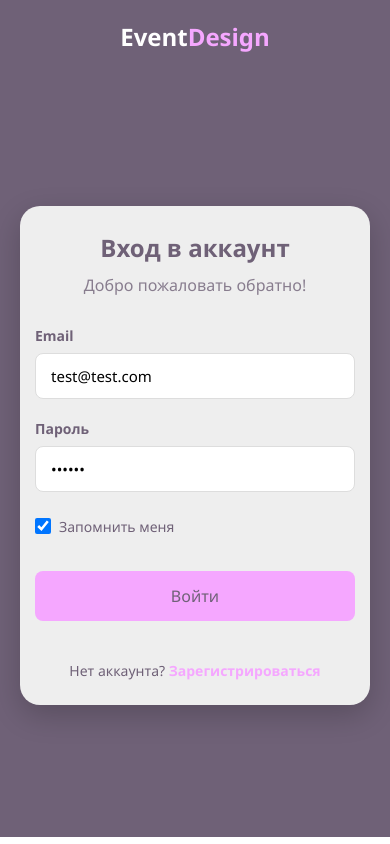
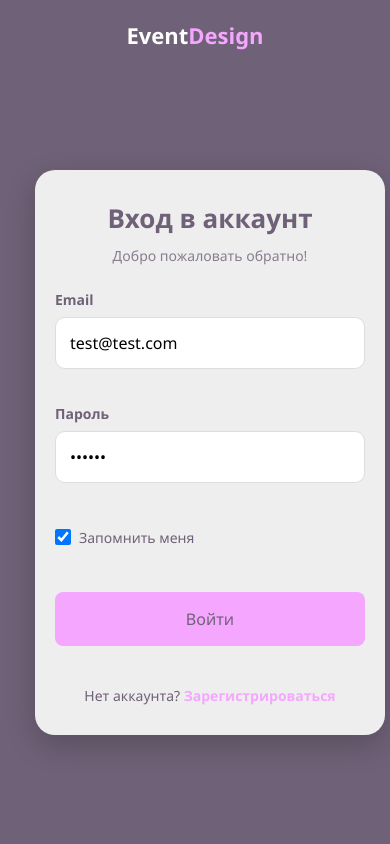
Before and after one commit to s1mons666/EventDesign, a PHP site: page /login.php in a window 390 px wide. Run offline with PHP 8.4, Linux system fonts and the light colour scheme.

Commit message:
опаоа

```diff
--- a/public/login.php
+++ b/public/login.php
@@ -12,10 +12,128 @@ if (isset($_SESSION['user_id'])) {
 <head>
     <meta charset="UTF-8">
     <title>EventDesign - Вход</title>
+    <meta name="viewport" content="width=device-width, initial-scale=1.0, maximum-scale=1.0, user-scalable=yes">
     <link rel="stylesheet" href="css/style.css">
     <link rel="stylesheet" href="css/auth.css">
+    <style>
+        /* Дополнительные стили для мобильной адаптации */
+        @media (max-width: 480px) {
+            .auth-card {
+                padding: 30px 20px !important;
+                margin: 0 15px !important;
+            }
+
+            .auth-card h2 {
+                font-size: 26px !important;
+            }
+
+            .auth-subtitle {
+                font-size: 14px !important;
+                margin-bottom: 25px !important;
+            }
+
+            .form-group {
+                margin-bottom: 15px !important;
+            }
+
+            .form-group input {
+                padding: 14px !important;
+                font-size: 16px !important;
+                -webkit-appearance: none !important;
+                border-radius: 10px !important;
+            }
+
+            .form-options {
+                flex-direction: column !important;
+                align-items: flex-start !important;
+                gap: 12px !important;
+                margin: 10px 0 20px !important;
+            }
+
+            .checkbox {
+                font-size: 14px !important;
+            }
+
+            .forgot-link {
+                font-size: 14px !important;
+                margin-left: 0 !important;
+            }
+
+            .auth-btn {
+                padding: 16px !important;
+                font-size: 16px !important;
+                width: 100% !important;
+                margin-top: 5px !important;
+            }
+
+            .auth-footer {
+                font-size: 14px !important;
+                margin-top: 20px !important;
+            }
+
+            #message {
+                font-size: 14px !important;
+                padding: 12px !important;
+                margin-top: 20px !important;
+            }
+
+            .header .logo {
+                font-size: 22px !important;
+            }
+        }
+
+        @media (max-width: 360px) {
+            .auth-card {
+                padding: 25px 15px !important;
+            }
+
+            .auth-card h2 {
+                font-size: 24px !important;
+            }
+
+            .form-group input {
+                padding: 12px !important;
+            }
+
+            .btn {
+                padding: 14px !important;
+            }
+        }
+
+        @media (max-width: 320px) {
+            .auth-card {
+                padding: 20px 12px !important;
+            }
+
+            .auth-card h2 {
+                font-size: 22px !important;
+            }
+
+            .form-group label {
+                font-size: 13px !important;
+            }
+
+            .form-group input {
+                padding: 10px !important;
+                font-size: 14px !important;
+            }
+        }
+
+        /* Для сенсорных экранов - убираем hover эффекты */
+        @media (hover: none) and (pointer: coarse) {
+            .btn:hover {
+                transform: none !important;
+                box-shadow: none !important;
+            }
+
+            .btn:active {
+                opacity: 0.8 !important;
+                transform: scale(0.98) !important;
+            }
+        }
+    </style>
 </head>
-<body>
+<body class="auth-page">
     <header class="header">
         <div class="container nav">
             <div class="logo">Event<span>Design</span></div>
@@ -69,7 +187,6 @@ if (isset($_SESSION['user_id'])) {
         btn.disabled = true;
         messageDiv.style.display = 'none';
 
-        // Создаем FormData для отправки
         const formData = new FormData();
         formData.append('email', document.getElementById('email').value);
         formData.append('password', document.getElementById('password').value);
@@ -84,7 +201,6 @@ if (isset($_SESSION['user_id'])) {
             const data = await response.json();
 
             if (data.success) {
-                // Сохраняем данные
                 if (data.data?.token) {
                     localStorage.setItem('token', data.data.token);
                     localStorage.setItem('user', JSON.stringify(data.data.user));
```
Also changed, not shown: public/register.php (+84 -2 lines), public/uploads/events/5c73e938-3489-491b-a835-99be1a927faf_1773348031.png (added).
